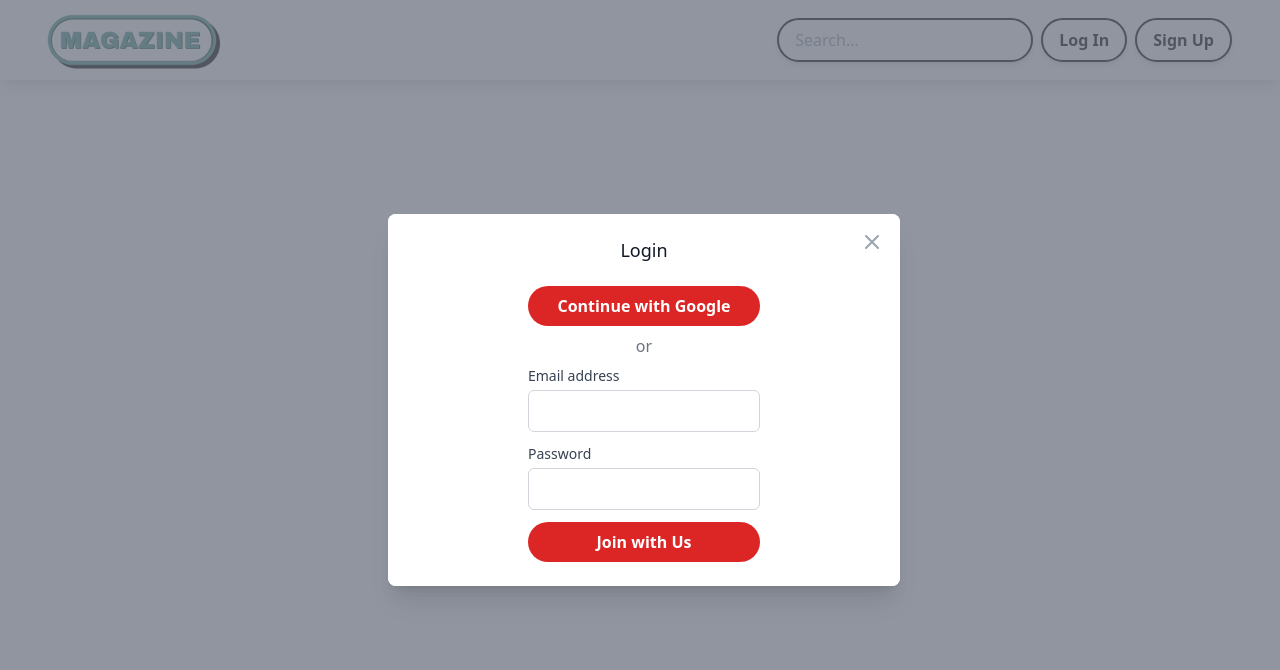
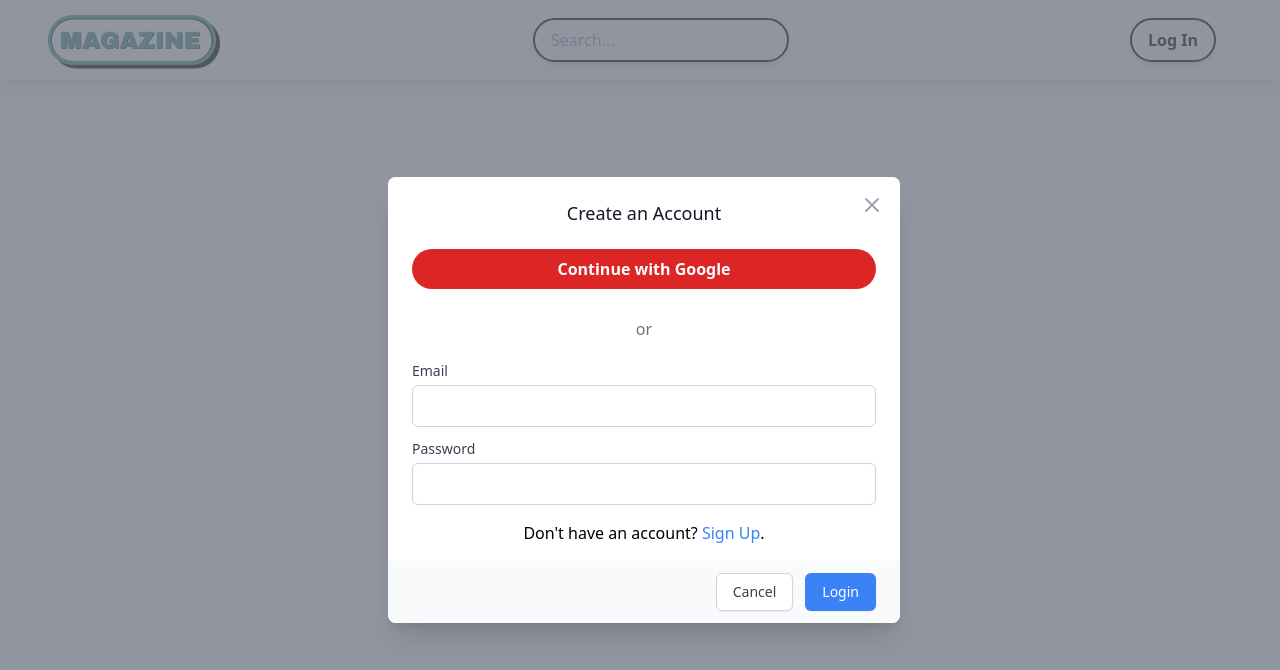
Before and after one commit to Trumg/COMP1640FE, a React (Vite) app: page / in a window 1280 px wide. Both pictures are taken after a click on the button "Log In". Shown: the top 670 px of the page. Built offline with nearby package versions, Linux system fonts and the light colour scheme.

Commit message:
Search box is now centered of navbar

```diff
--- a/src/Components/Modal/LoginModal/LoginModal.tsx
+++ b/src/Components/Modal/LoginModal/LoginModal.tsx
@@ -1,7 +1,13 @@
 import React, { useState } from "react";
+
+enum ModalState {
+  LOGIN,
+  SIGNUP,
+}
 
 const LoginModal: React.FC = () => {
   const [isOpen, setIsOpen] = useState(false);
+  const [currentForm, setCurrentForm] = useState(ModalState.LOGIN);
 
   const openModal = () => {
     setIsOpen(true);
@@ -9,6 +15,13 @@ const LoginModal: React.FC = () => {
 
   const closeModal = () => {
     setIsOpen(false);
+    setCurrentForm(ModalState.LOGIN); // Reset to login form when closing modal
+  };
+
+  const toggleForm = () => {
+    setCurrentForm(
+      currentForm === ModalState.LOGIN ? ModalState.SIGNUP : ModalState.LOGIN
+    );
   };
 
   return (
@@ -62,10 +75,10 @@ const LoginModal: React.FC = () => {
 
               {/* Modal Content */}
               <div className="bg-white px-4 pt-5 pb-4 sm:p-6 sm:pb-4">
-                <div className="sm:flex sm:items-start">
-                  <div className="w-full sm:w-1/2 mx-auto">
+                {currentForm === ModalState.LOGIN ? (
+                  <>
                     <h3 className="text-lg font-medium leading-6 text-gray-900 text-center mb-6">
-                      Login
+                      Create an Account
                     </h3>
                     <div className="mt-2">
                       {/* Continue with Google Button */}
@@ -73,7 +86,7 @@ const LoginModal: React.FC = () => {
                         Continue with Google
                       </button>
                       {/* Or Break */}
-                      <div className="text-center mb-2">
+                      <div className="text-center py-5">
                         <span className="text-gray-500">or</span>
                       </div>
                       {/* Email and Password Form */}
@@ -83,7 +96,7 @@ const LoginModal: React.FC = () => {
                             htmlFor="email"
                             className="block text-sm font-medium text-gray-700"
                           >
-                            Email address
+                            Email
                           </label>
                           <input
                             type="email"
@@ -106,15 +119,70 @@ const LoginModal: React.FC = () => {
                             className="mt-1 p-2 w-full border border-gray-300 rounded-md"
                           />
                         </div>
-                        <div className="mt-3">
-                          <button className="bg-red-600 text-white font-bold py-2 px-4 rounded-full w-full mb-2">
-                            Join with Us
-                          </button>
-                        </div>
                       </form>
                     </div>
-                  </div>
-                </div>
+                    <div className="mt-4 text-center">
+                      <p>
+                        Don't have an account?{" "}
+                        <button onClick={toggleForm} className="text-blue-500">
+                          Sign Up
+                        </button>
+                        .
+                      </p>
+                    </div>
+                  </>
+                ) : (
+                  <>
+                    <h3 className="text-lg font-medium leading-6 text-gray-900 text-center mb-6">
+                      Sign Up
+                    </h3>
+                    <div className="mt-2">
+                      {/* Sign Up Form */}
+
+                      {/* You can add sign up form fields here */}
+                    </div>
+                    <div className="mt-4 text-center">
+                      <button
+                        onClick={toggleForm}
+                        className="text-blue-500 flex items-center justify-center"
+                      >
+                        <svg
+                          className="h-5 w-5 mr-2"
+                          xmlns="http://www.w3.org/2000/svg"
+                          viewBox="0 0 20 20"
+                          fill="currentColor"
+                        >
+                          <path
+                            fillRule="evenodd"
+                            d="M10 18a8 8 0 100-16 8 8 0 000 16zm0-2a6 6 0 100-12 6 6 0 000 12z"
+                            clipRule="evenodd"
+                          />
+                          <path
+                            fillRule="evenodd"
+                            d="M10 4a.75.75 0 01.75.75v4.5h4.5a.75.75 0 010 1.5h-4.5v4.5a.75.75 0 01-1.5 0v-4.5H4.75a.75.75 0 010-1.5h4.5v-4.5A.75.75 0 0110 4z"
+                            clipRule="evenodd"
+                          />
+                        </svg>
+                        Back to Login
+                      </button>
+                    </div>
+                  </>
+                )}
+              </div>
+              {/* End of Modal Content */}
+              <div className="bg-gray-50 px-4 py-3 sm:px-6 sm:flex sm:flex-row-reverse">
+                <button
+                  onClick={closeModal}
+                  className="w-full inline-flex justify-center rounded-md border border-transparent shadow-sm px-4 py-2 bg-blue-500 text-base font-medium text-white hover:bg-blue-600 focus:outline-none focus:ring-2 focus:ring-offset-2 focus:ring-blue-500 sm:ml-3 sm:w-auto sm:text-sm"
+                >
+                  {currentForm === ModalState.LOGIN ? "Login" : "Sign Up"}
+                </button>
+                <button
+                  onClick={closeModal}
+                  className="mt-3 w-full inline-flex justify-center rounded-md border border-gray-300 shadow-sm px-4 py-2 bg-white text-base font-medium text-gray-700 hover:bg-gray-50 focus:outline-none focus:ring-2 focus:ring-offset-2 focus:ring-blue-500 sm:mt-0 sm:ml-3 sm:w-auto sm:text-sm"
+                >
+                  Cancel
+                </button>
               </div>
             </div>
           </div>
--- a/src/Components/Modal/SignupModal.tsx/SignupModal.tsx
+++ /dev/null
@@ -1,107 +0,0 @@
-// Modal.tsx
-import React, { useState } from "react";
-
-const SignUpModal: React.FC = () => {
-  const [isOpen, setIsOpen] = useState(false);
-
-  const openModal = () => {
-    setIsOpen(true);
-  };
-
-  const closeModal = () => {
-    setIsOpen(false);
-  };
-
-  return (
-    <>
-      <button
-        onClick={openModal}
-        className="bg-white text-black border-2 border-black hover:bg-gray-400 font-bold py-2 px-4 rounded-full shadow-md mr-4"
-      >
-        Sign Up
-      </button>
-      {isOpen && (
-        <div className="fixed z-10 inset-0 overflow-y-auto">
-          <div className="flex items-center justify-center min-h-screen pt-4 px-4 pb-20 text-center sm:block sm:p-0">
-            <div
-              className="fixed inset-0 transition-opacity"
-              aria-hidden="true"
-            >
-              <div className="absolute inset-0 bg-gray-500 opacity-75"></div>
-            </div>
-
-            <span
-              className="hidden sm:inline-block sm:align-middle sm:h-screen"
-              aria-hidden="true"
-            >
-              &#8203;
-            </span>
-
-            <div className="inline-block align-bottom bg-white rounded-lg text-left overflow-hidden shadow-xl transform transition-all sm:my-8 sm:align-middle sm:max-w-lg sm:w-full">
-              {/* Modal Content */}
-              <div className="bg-white px-4 pt-5 pb-4 sm:p-6 sm:pb-4">
-                <div className="sm:flex sm:items-start">
-                  <div className="mt-3 text-center sm:mt-0 sm:text-left">
-                    <h3 className="text-lg font-medium leading-6 text-gray-900">
-                      Login
-                    </h3>
-                    <div className="mt-2">
-                      {/* Login Form */}
-                      <form>
-                        <div>
-                          <label
-                            htmlFor="email"
-                            className="block text-sm font-medium text-gray-700"
-                          >
-                            Email address
-                          </label>
-                          <input
-                            type="email"
-                            id="email"
-                            name="email"
-                            className="mt-1 p-2 w-full border border-gray-300 rounded-md"
-                          />
-                        </div>
-                        <div className="mt-3">
-                          <label
-                            htmlFor="password"
-                            className="block text-sm font-medium text-gray-700"
-                          >
-                            Password
-                          </label>
-                          <input
-                            type="password"
-                            id="password"
-                            name="password"
-                            className="mt-1 p-2 w-full border border-gray-300 rounded-md"
-                          />
-                        </div>
-                      </form>
-                    </div>
-                  </div>
-                </div>
-              </div>
-              {/* End of Modal Content */}
-              <div className="bg-gray-50 px-4 py-3 sm:px-6 sm:flex sm:flex-row-reverse">
-                <button
-                  onClick={closeModal}
-                  className="w-full inline-flex justify-center rounded-md border border-transparent shadow-sm px-4 py-2 bg-blue-500 text-base font-medium text-white hover:bg-blue-600 focus:outline-none focus:ring-2 focus:ring-offset-2 focus:ring-blue-500 sm:ml-3 sm:w-auto sm:text-sm"
-                >
-                  Login
-                </button>
-                <button
-                  onClick={closeModal}
-                  className="mt-3 w-full inline-flex justify-center rounded-md border border-gray-300 shadow-sm px-4 py-2 bg-white text-base font-medium text-gray-700 hover:bg-gray-50 focus:outline-none focus:ring-2 focus:ring-offset-2 focus:ring-blue-500 sm:mt-0 sm:ml-3 sm:w-auto sm:text-sm"
-                >
-                  Cancel
-                </button>
-              </div>
-            </div>
-          </div>
-        </div>
-      )}
-    </>
-  );
-};
-
-export default SignUpModal;
--- a/src/Components/Navbar/Navbar.tsx
+++ b/src/Components/Navbar/Navbar.tsx
@@ -2,7 +2,6 @@ import React from "react";
 import { Magazine } from "../../Assets/Magazine/Magazine";
 import { Link } from "react-router-dom";
 import LoginModal from "../Modal/LoginModal/LoginModal";
-import SignUpModal from "../Modal/SignupModal.tsx/SignupModal";
 
 const Navbar: React.FC = () => {
   return (
@@ -14,16 +13,18 @@ const Navbar: React.FC = () => {
               <img src={Magazine} width={200} height={200} />
             </Link>
           </div>
-          <div className="hidden md:block">
-            <div className="ml-10 flex items-baseline space-x-2 mr-4">
+          <div className="flex-1 hidden md:block">
+            <div className="flex items-center justify-center">
               <input
                 type="text"
                 placeholder="Search..."
                 className="bg-white border-2 border-black rounded-full py-2 px-4 shadow-md w-64"
               />
-
+            </div>
+          </div>
+          <div className="hidden md:block">
+            <div className="ml-10 flex items-baseline space-x-2 mr-4">
               <LoginModal />
-              <SignUpModal />
             </div>
           </div>
         </div>
```
